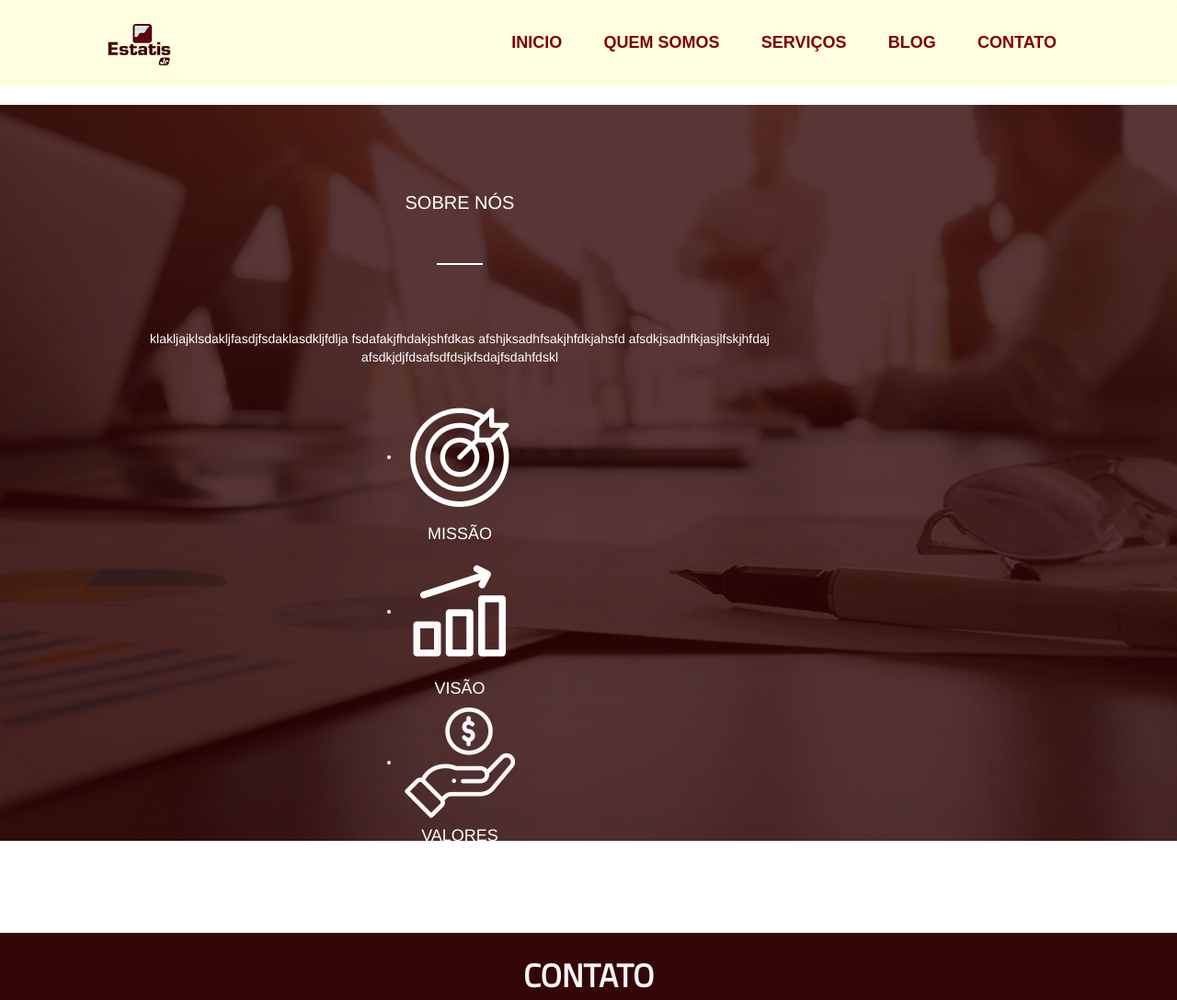
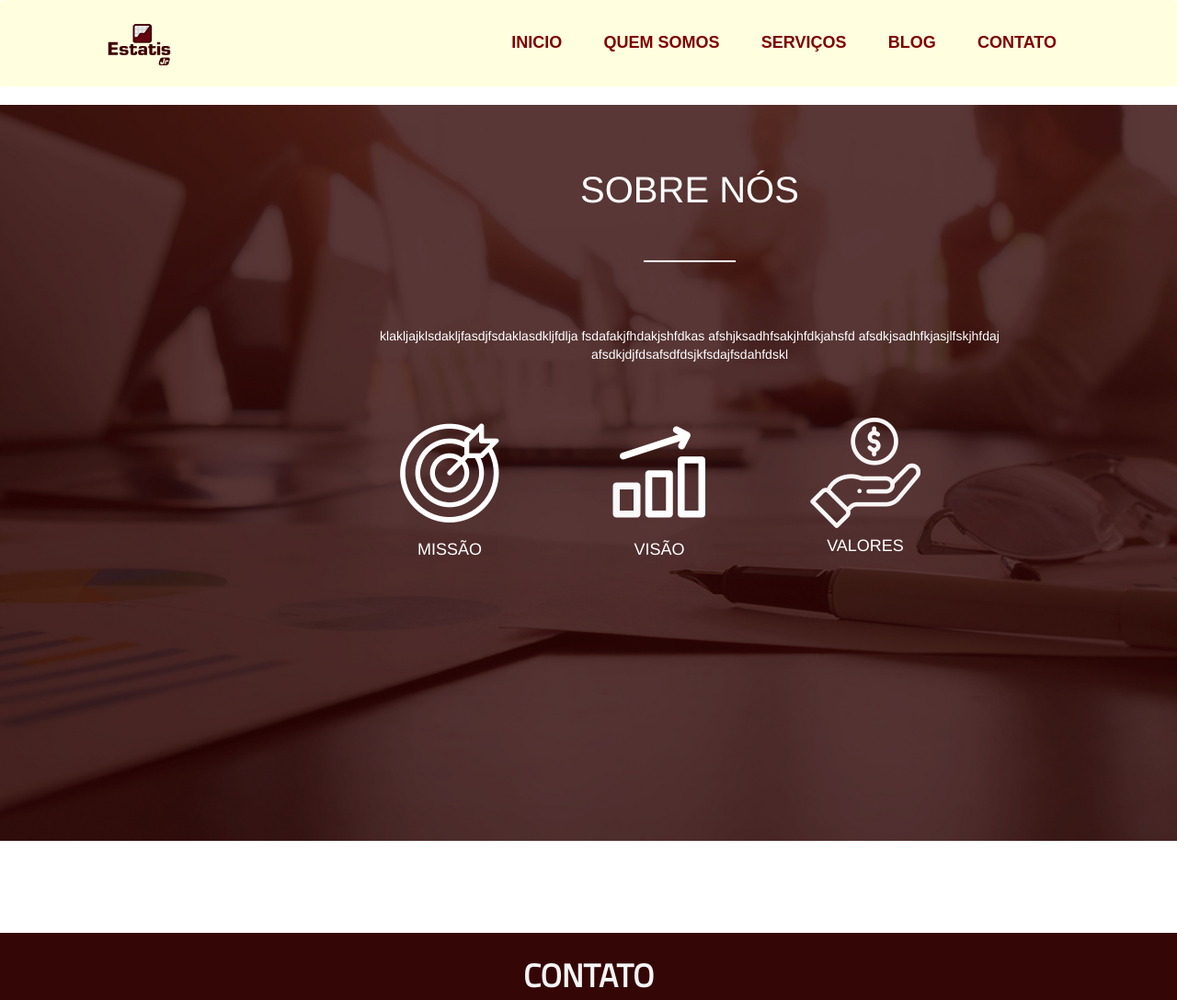
Before and after one commit to Showza/projeto-estatis, a CodeIgniter app: page /projeto-estatis/quemsomos in a window 1280 px wide; the page is wider, and only the part inside the window is pictured. Shown: the top 1087 px of that part at 92% size. Run offline with CodeIgniter, Linux system fonts and the light colour scheme; data that the repository does not hold is empty; some libraries are stand-ins or nearby versions.

Commit message:
quemsomos2

```diff
--- a/application/views/frontend/quemsomos.php
+++ b/application/views/frontend/quemsomos.php
@@ -1,6 +1,6 @@
 	<div class="divmaster">
 		<section class="titulo">
-			<h2>SOBRE NÓS</h2>
+			<h1>SOBRE NÓS</h1>
 			<hr>
 			<p> klakljajklsdakljfasdjfsdaklasdkljfdlja
 					fsdafakjfhdakjshfdkas
@@ -8,7 +8,7 @@
 					afsdkjsadhfkjasjlfskjhfdaj
 				afsdkjdjfdsafsdfdsjkfsdajfsdahfdskl
 			</p>
-			<ul>
+			<ul class="img">
 				<li>
 					<img src="<?php echo base_url('/assets/frontend/img/missao2.png'); ?>">
 					<h4>MISSÃO</h4>
--- a/assets/frontend/css/style.css
+++ b/assets/frontend/css/style.css
@@ -195,7 +195,6 @@
     SOBRE NOS
 */
 .divmaster{
-
     background-image: url(../img/quemsomos.jpg);
     opacity: 1;
     width: 1500px;
@@ -204,38 +203,33 @@
     background-size: cover;
     background-repeat: no-repeat;
     margin:0;
-    display: flex;
-    flex-direction: row;
-    align-items: center;
-    padding: 100px 50px;
-    color: white;
-    text-align: center;
-    align-items: center;
 
 }
 .titulo{
+    padding-top: 50px;
+    padding-bottom: 0px;
     display: flex;
+    flex-direction: row;
     flex-direction: column;
     align-items: center;
-    padding: 100px 50px;
     color: white;
     text-align: center;
-    align-items: center;
-
 }
 
-.titulo h2{
-    font-size: 2rem;
+.titulo h1{
+    font-size: 4rem;
     margin-bottom: 35px;
+    align-items: center;
 
 }
 .titulo p{
     max-width: 800px;
     margin-bottom: 35px;
     text-align: center;
+    align-items: center;
 }
 .titulo hr{
-    width: 50px;
+    width: 100px;
     height: 2px;
     background-color: #fff;
     margin-bottom: 70px;
@@ -244,16 +238,14 @@
 .img{
     width: 50%;
     display: flex;
+    align-items: center;
+}
+.img li {
+    padding: 20px 50px;
+    display: flex;
     flex-direction: row;
     flex-direction: column;
     align-items: center;
-    justify-content: space-around;
+    text-align: center;
     list-style: none;
 }
-.img li {
-    padding: 0 30px;
-    align-items: center;
-    text-align: center;
-    justify-content: flex-end;
-    list-style: none;
-}
```
